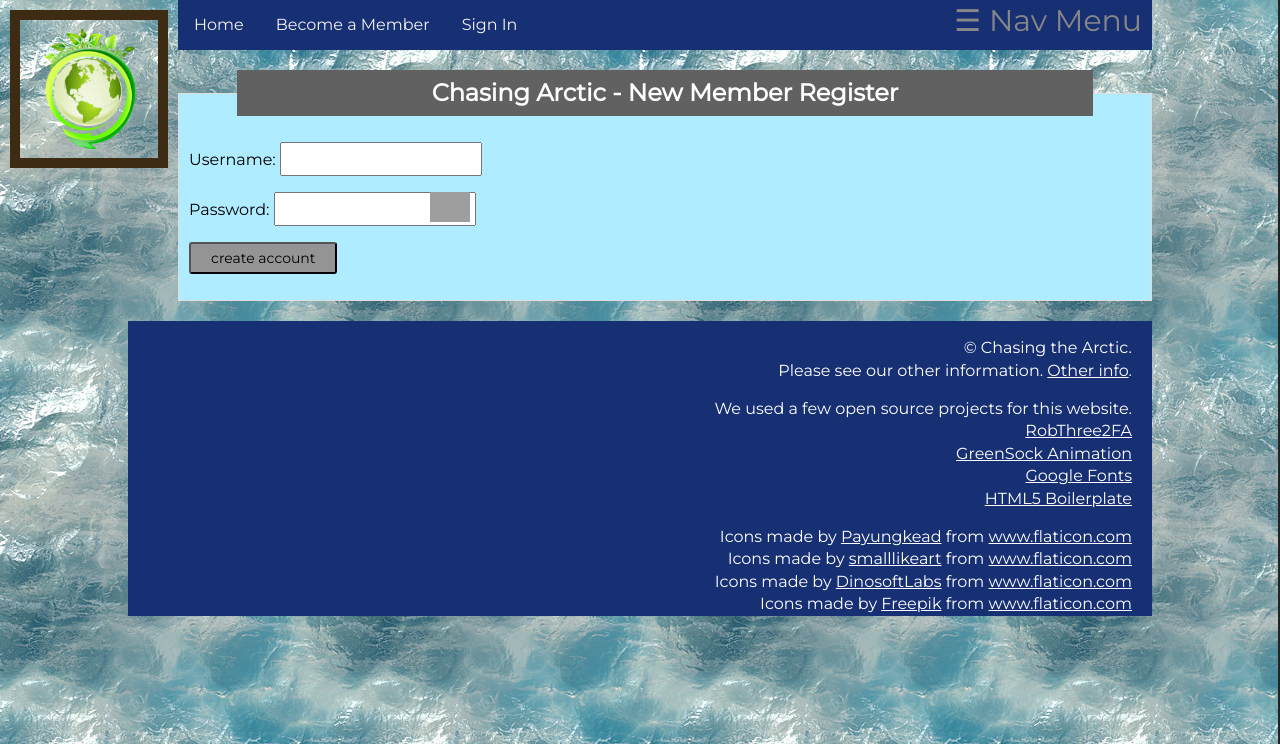
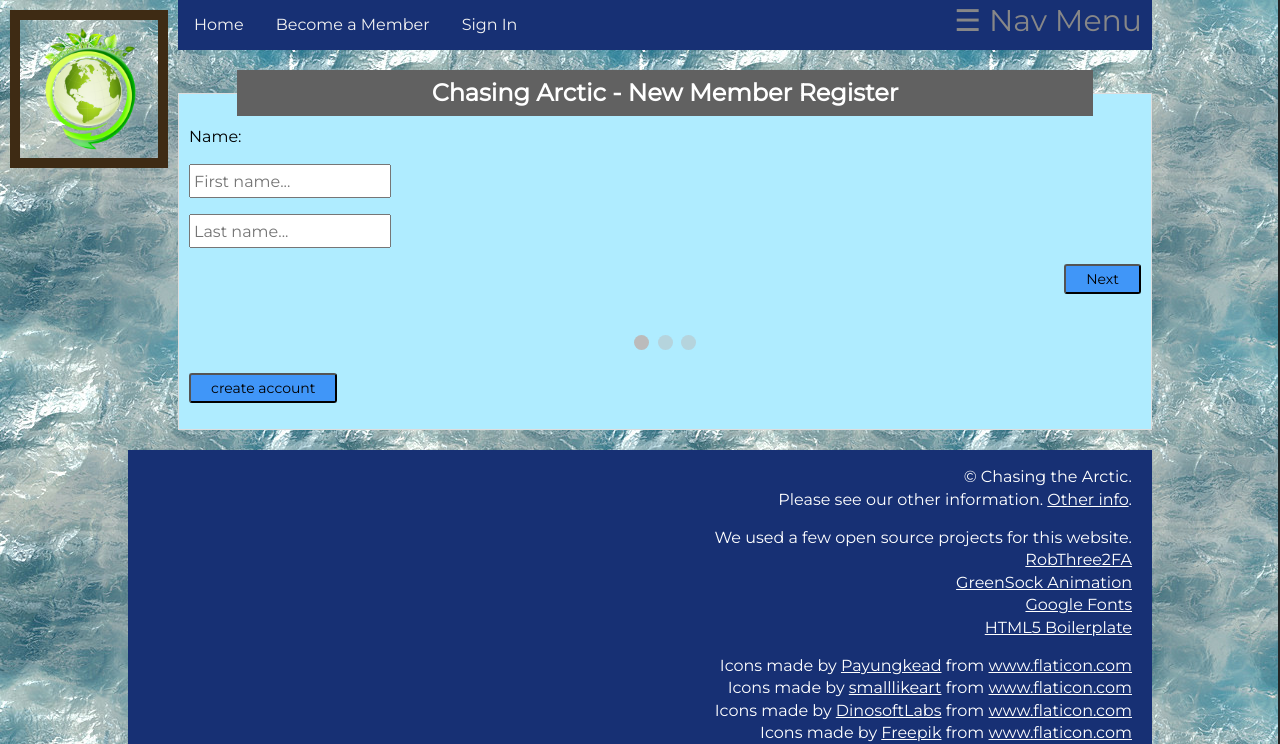
Before and after one commit to calebd-anderson/ics325-project, a PHP site: page /new_member_form.php in a window 1280 px wide. Shown: the top 744 px of the page. Run offline with PHP 8.4, Linux system fonts and the light colour scheme; some libraries are stand-ins or nearby versions; grey boxes are pictures that could not be loaded.

Commit message:
staged form

```diff
--- /dev/null
+++ b/public_html/css/pswd_validation.css
@@ -0,0 +1,33 @@
+/* The message box is shown when the user clicks on the password field */
+#message {
+  display:none;
+  color: #000;
+  position: relative;
+}
+
+#message p {
+  padding: 0px 35px;
+  font-size: 18px;
+}
+
+/* Add a green text color and a checkmark when the requirements are right */
+.valid {
+  color: green;
+}
+
+.valid:before {
+  position: relative;
+  left: -35px;
+  content: "✔";
+}
+
+/* Add a red text color and an "x" when the requirements are wrong */
+.invalid {
+  color: red;
+}
+
+.invalid:before {
+  position: relative;
+  left: -35px;
+  content: "✖";
+}
--- /dev/null
+++ b/public_html/css/special_form.css
@@ -0,0 +1,53 @@
+/* Style the form */
+#regForm {
+    background-color: #ffffff;
+    margin: 100px auto;
+    padding: 40px;
+    width: 70%;
+    min-width: 300px;
+  }
+
+  /* Style the input fields */
+  /* input {
+    padding: 10px;
+    width: 100%;
+    font-size: 17px;
+    font-family: Raleway;
+    border: 1px solid #aaaaaa;
+  } */
+
+  /* Mark input boxes that gets an error on validation: */
+  input.invalid {
+    background-color: #ffdddd;
+  }
+
+  /* Hide all steps by default: */
+  .tab {
+    display: none;
+  }
+
+  /* Make circles that indicate the steps of the form: */
+  .step {
+    height: 15px;
+    width: 15px;
+    margin: 0 2px;
+    background-color: #bbbbbb;
+    border: none;
+    border-radius: 50%;
+    display: inline-block;
+    opacity: 0.5;
+  }
+
+  /* Mark the active step: */
+  .step.active {
+    opacity: 1;
+  }
+
+  /* Mark the steps that are finished and valid: */
+  .step.finish {
+    background-color: #4CAF50;
+  }
+
+  #prevBtn {
+    background-color: #bbbbbb;
+  }
--- a/public_html/css/styles.css
+++ b/public_html/css/styles.css
@@ -170,13 +170,13 @@ textarea{
   border-color: #FF1744;
 }
 .btn {
-  -webkit-border-radius: 3;
-  -moz-border-radius: 3;
+  /* -webkit-border-radius: 3;
+  -moz-border-radius: 3; */
   border-radius: 3px;
-  height: 32px;
-  color: black;
+  /* height: 32px; */
+  /* color: black; */
   font-size: 14px;
-  background: rgb(148, 148, 148);
+  background: rgb(64, 150, 248);
   padding: 5px 20px 5px 20px;
   text-decoration: none;
 }
--- /dev/null
+++ b/public_html/js/form.js
@@ -0,0 +1,72 @@
+var currentTab = 0; // Current tab is set to be the first tab (0)
+showTab(currentTab); // Display the current tab
+
+function showTab(n) {
+  // This function will display the specified tab of the form ...
+  var x = document.getElementsByClassName("tab");
+  x[n].style.display = "block";
+  // ... and fix the Previous/Next buttons:
+  if (n == 0) {
+    document.getElementById("prevBtn").style.display = "none";
+  } else {
+    document.getElementById("prevBtn").style.display = "inline";
+  }
+  if (n == (x.length - 1)) {
+    document.getElementById("nextBtn").innerHTML = "Submit";
+  } else {
+    document.getElementById("nextBtn").innerHTML = "Next";
+  }
+  // ... and run a function that displays the correct step indicator:
+  fixStepIndicator(n)
+}
+
+function nextPrev(n) {
+  // This function will figure out which tab to display
+  var x = document.getElementsByClassName("tab");
+  // Exit the function if any field in the current tab is invalid:
+  if (n == 1 && !validateForm()) return false;
+  // Hide the current tab:
+  x[currentTab].style.display = "none";
+  // Increase or decrease the current tab by 1:
+  currentTab = currentTab + n;
+  // if you have reached the end of the form... :
+  if (currentTab >= x.length) {
+    //...the form gets submitted:
+    document.getElementById("regForm").submit();
+    return false;
+  }
+  // Otherwise, display the correct tab:
+  showTab(currentTab);
+}
+
+function validateForm() {
+  // This function deals with validation of the form fields
+  var x, y, i, valid = true;
+  x = document.getElementsByClassName("tab");
+  y = x[currentTab].getElementsByTagName("input");
+  // A loop that checks every input field in the current tab:
+  for (i = 0; i < y.length; i++) {
+    // If a field is empty...
+    if (y[i].value == "") {
+      // add an "invalid" class to the field:
+      y[i].className += " invalid";
+      // and set the current valid status to false:
+      valid = false;
+    }
+  }
+  // If the valid status is true, mark the step as finished and valid:
+  if (valid) {
+    document.getElementsByClassName("step")[currentTab].className += " finish";
+  }
+  return valid; // return the valid status
+}
+
+function fixStepIndicator(n) {
+  // This function removes the "active" class of all steps...
+  var i, x = document.getElementsByClassName("step");
+  for (i = 0; i < x.length; i++) {
+    x[i].className = x[i].className.replace(" active", "");
+  }
+  //... and adds the "active" class to the current step:
+  x[n].className += " active";
+}
--- a/public_html/new_member_form.php
+++ b/public_html/new_member_form.php
@@ -2,19 +2,55 @@
 <?php
     include('header.php');
 ?>
+<link rel="stylesheet" href="css\pswd_validation.css">
+<link rel="stylesheet" href="css\special_form.css">
         <form action="add_member.php" method="post" id="mainForm">
             <fieldset class="fieldset">
                 <legend>Chasing Arctic - New Member Register</legend>
+
+                <div class="tab">Name:
+                    <p><input type="text" placeholder="First name..." oninput="this.className = ''"></p>
+                    <p><input type="text" placeholder="Last name..." oninput="this.className = ''"></p>
+                </div>
+
+                <div class="tab">Login info:
                 <p><label for="name">Username: </label>
                     <input type="text" id="name" name="username" maxlength="25" size="20" class="required highlightable"/>
                 </p>
                     <p><label for="pswd">Password: </label><span >
                         <span class="container">
-                        <input data-toggle="popover" data-trigger="focus" data-content="This should be at least 8 characters. Try to pick something that’s not easy to guess. " type="password" id="pswd" name="pswd" maxlength="100" size="20" class="required highlightable"/>
+                            <input data-toggle="popover" data-trigger="focus" data-content="Try to pick something that’s not easy to guess." type="password" id="pswd" name="pswd" maxlength="100" size="20" class="required highlightable" pattern="(?=.*\d)(?=.*[a-z])(?=.*[A-Z]).{8,}" required/>
                             <a class="input_img" onclick="toggle_pswd()"><img src="https://cdn3.iconfinder.com/data/icons/show-and-hide-password/100/show_hide_password-07-512.png" width="auto" height="30" id="EYE"></a>
                         </span>
                     </p>
                     <p id="text">WARNING! Caps lock is ON.</p>
+                    <div id="message">
+                        <p id="letter" class="invalid">A <b>lowercase</b> letter</p>
+                        <p id="capital" class="invalid">A <b>capital (uppercase)</b> letter</p>
+                        <p id="number" class="invalid">A <b>number</b></p>
+                        <p id="length" class="invalid">Minimum <b>8 characters</b></p>
+                    </div>
+                </div>
+
+                <div class="tab">Contact Info:
+                    <p><input type="text" placeholder="E-mail..." oninput="this.className = ''"></p>
+                    <p><input type="text" placeholder="Phone..." oninput="this.className = ''"></p>
+                </div>
+
+                <div style="overflow:auto;">
+                <div style="float:right;">
+                    <button class="btn" type="button" id="prevBtn" onclick="nextPrev(-1)">Previous</button>
+                    <button class="btn" type="button" id="nextBtn" onclick="nextPrev(1)">Next</button>
+                </div>
+                </div>
+
+                <!-- Circles which indicates the steps of the form: -->
+                <div style="text-align:center;margin-top:40px;">
+                <span class="step"></span>
+                <span class="step"></span>
+                <span class="step"></span>
+                <!-- <span class="step"></span> -->
+                </div>
                 <p><input type="submit" value="create account" class="btn"/></p>
             </fieldset>
         </form>
@@ -33,7 +69,68 @@
         text.style.display = "none"
     }
 });
+
+//password validation
+var myInput = document.getElementById("pswd");
+var letter = document.getElementById("letter");
+var capital = document.getElementById("capital");
+var number = document.getElementById("number");
+var length = document.getElementById("length");
+
+// When the user clicks on the password field, show the message box
+myInput.onfocus = function() {
+  document.getElementById("message").style.display = "block";
+}
+
+// When the user clicks outside of the password field, hide the message box
+// myInput.onblur = function() {
+//   document.getElementById("message").style.display = "none";
+// }
+
+// When the user starts to type something inside the password field
+myInput.onkeyup = function() {
+  // Validate lowercase letters
+  var lowerCaseLetters = /[a-z]/g;
+  if(myInput.value.match(lowerCaseLetters)) {
+    letter.classList.remove("invalid");
+    letter.classList.add("valid");
+  } else {
+    letter.classList.remove("valid");
+    letter.classList.add("invalid");
+  }
+
+  // Validate capital letters
+  var upperCaseLetters = /[A-Z]/g;
+  if(myInput.value.match(upperCaseLetters)) {
+    capital.classList.remove("invalid");
+    capital.classList.add("valid");
+  } else {
+    capital.classList.remove("valid");
+    capital.classList.add("invalid");
+  }
+
+  // Validate numbers
+  var numbers = /[0-9]/g;
+  if(myInput.value.match(numbers)) {
+    number.classList.remove("invalid");
+    number.classList.add("valid");
+  } else {
+    number.classList.remove("valid");
+    number.classList.add("invalid");
+  }
+
+  // Validate length
+  if(myInput.value.length >= 8) {
+    length.classList.remove("invalid");
+    length.classList.add("valid");
+  } else {
+    length.classList.remove("valid");
+    length.classList.add("invalid");
+  }
+}
 </script>
+
+<script src="js/form.js"></script>
 <?php
     include('footer.php');
 ?>
```
Lines whose indentation alone changed are shown as unchanged.
